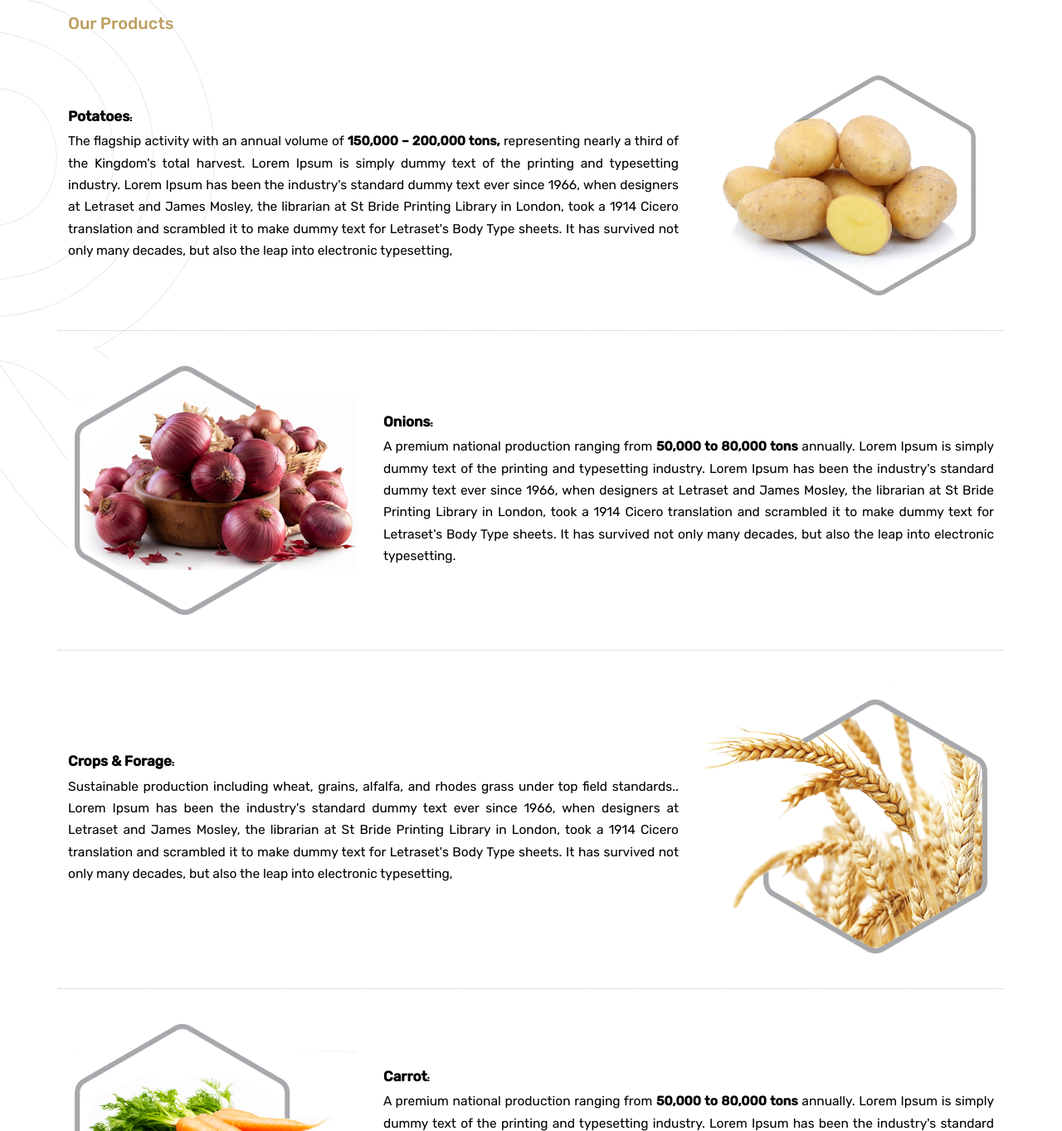
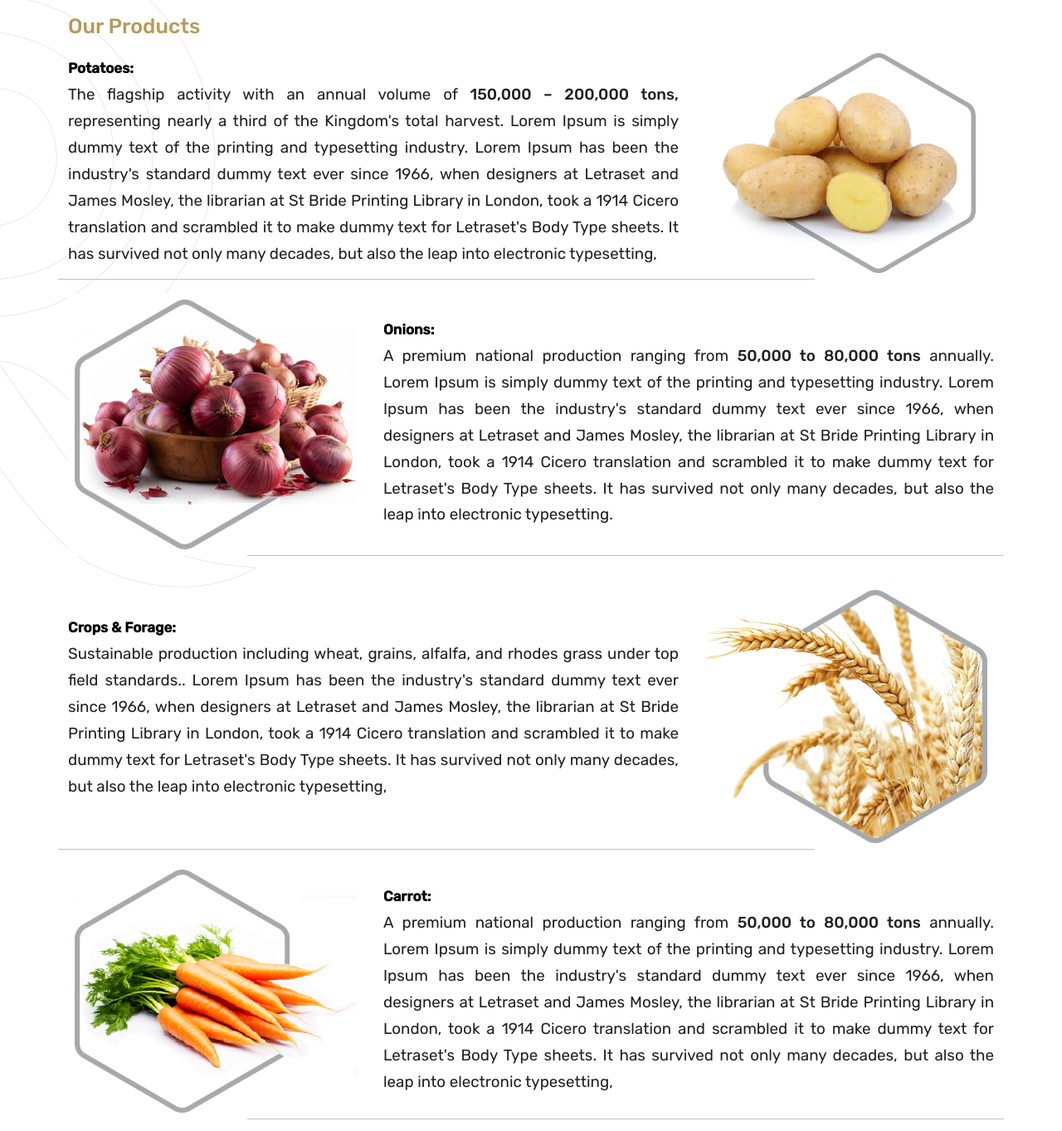
Before and after one commit to nikhilroy2/rasmco-website, a plain HTML site: page subpage.html in a window 1280 px wide. Shown: the part 1437-2800 px from the top of the page at 83% size. Drawn offline with nearby package versions, Linux system fonts and the light colour scheme.

Commit message:
update subpage

```diff
--- a/style.css
+++ b/style.css
@@ -1376,7 +1376,7 @@ html[dir="rtl"] .sector-item.is-visible.active {
 }
 
 .read-more-link {
-  color: var(--black);
+  /* color: var(--black); */
   font-size: 18.75px;
   font-weight: 300;
   line-height: 22.5px;
@@ -1388,11 +1388,12 @@ html[dir="rtl"] .sector-item.is-visible.active {
 .sector-item:hover .read-more-link,
 .sector-item:focus-within .read-more-link,
 .sector-item.active .read-more-link {
-  transform: translateX(4px);
+  /* transform: translateX(4px); */
 }
 
 .read-more-link:hover {
-  color: #000000;
+  /* color: #000000; */
+  text-decoration: underline;
 }
 
 .read-more-link.is-disabled {
--- a/subpage.css
+++ b/subpage.css
@@ -63,7 +63,7 @@ body {
 .sector-detail-heading,
 .products-title,
 .product-name {
-  font-family: "GESSText", "GESSTwo", var(--font);
+  font-family: var(--font), "GESSText", "GESSTwo", ;
 }
 
 /* ---------------- Page banner (short hero for inner pages) --------------- */
@@ -204,21 +204,21 @@ body {
 }
 
 .sector-detail-heading {
-  font-size: 26px;
-  font-weight: 600;
+  font-size: 29.17px;
+  font-weight: 500;
   margin-bottom: 14px;
   color: var(--white);
 }
 
 .sector-detail-copy {
-  font-size: 16.5px;
+  font-size: 18.5px;
   font-weight: 300;
   line-height: 1.65;
   margin: 0;
 }
 
 .sector-detail-copy strong {
-  font-weight: 700;
+  font-weight: 500;
 }
 
 /* ---------------- Product list section ---------------- */
@@ -244,8 +244,8 @@ body {
 }
 
 .products-subtitle {
-  color: var(--gold);
-  font-size: 20px;
+  color: #b7995a;
+  font-size: 25px;
   font-weight: 500;
   margin-bottom: 6px;
   position: relative;
@@ -256,10 +256,28 @@ body {
   position: relative;
   z-index: 1;
   padding: 34px 0;
+
+  @media (min-width: 1200px) {
+    padding: 0;
+  }
 }
 
-.product-row:not(:last-of-type) {
-  border-bottom: 1px dotted #c2c2c2;
+.product-row::after {
+  content: '';
+  position: absolute;
+  bottom: 0;
+  pointer-events: none;
+  width: 80%;
+  height: 1px;
+  background: #c2c2c2;
+}
+
+.product-row:nth-child(odd)::after {
+  left: 0;
+}
+
+.product-row:nth-child(even)::after {
+  right: 0;
 }
 
 .product-name {
@@ -269,15 +287,16 @@ body {
 }
 
 .product-copy {
-  font-size: 15.5px;
+  font-size: 18.75px;
   font-weight: 300;
   line-height: 1.7;
   text-align: justify;
   margin: 0;
+  color: #231f20;
 }
 
 .product-copy strong {
-  font-weight: 600;
+  font-weight: 500;
 }
 
 .product-hex {
@@ -297,7 +316,8 @@ body {
 .product-hex img {
   width: 100%;
   height: 100%;
-  object-fit: cover;
+  /* object-fit: cover; */
+  max-width: auto;
 }
 
 @media (max-width: 991.98px) {
@@ -306,7 +326,7 @@ body {
   }
 
   .product-hex {
-    max-width: 190px;
+    /* max-width: 190px; */
     margin-bottom: 24px;
   }
 
@@ -325,6 +345,10 @@ body {
 }
 
 @media (max-width: 767.98px) {
+  .product-hex {
+    max-width: 300px;
+  }
+
   .sector-detail-band .col-auto {
     margin: 0 auto 20px;
   }
@@ -360,5 +384,10 @@ body {
   height: 100%;
   overflow: hidden;
   line-height: 0;
-  background: url(./images/hero_shape_subpage.png) center / auto no-repeat
+  background: url(./images/hero_shape_subpage.png) center / contain no-repeat;
+
+  @media (min-width: 992px) {
+    background: url(./images/hero_shape_subpage.png) center / auto no-repeat;
+
+  }
 }
--- a/subpage.html
+++ b/subpage.html
@@ -30,7 +30,8 @@
     <div class="hero_shape"></div>
 
     <header class="hero-header">
-      <div class="container hero-topbar d-flex justify-content-end align-items-center">
+      <div
+        class="container hero-topbar d-flex justify-content-center mb-4 mb-md-0 justify-content-md-end align-items-center">
         <div class="social-links d-flex align-items-center">
           <a href="#" aria-label="Facebook" class="social-link">
             <svg viewBox="0 0 24 24" width="14" height="14" fill="currentColor">
@@ -167,8 +168,9 @@
       <p class="products-subtitle">Our Products</p>
 
       <!-- Potatoes -->
-      <div class="product-row row align-items-center g-4">
-        <div class="col-md-8 order-md-1">
+      <div class="product-row row align-items-center g-4 pt-0 mb-3">
+        <div class="col-md-6 col-xl-8 order-2 order-md-1">
+
           <h3 class="product-name">Potatoes:</h3>
           <p class="product-copy">
             The flagship activity with an annual volume of <strong>150,000 – 200,000 tons,</strong> representing
@@ -179,7 +181,7 @@
             not only many decades, but also the leap into electronic typesetting,
           </p>
         </div>
-        <div class="col-md-4 order-md-2">
+        <div class="col-md-6 col-xl-4 order-1 order-md-2">
           <div class="product-hex">
             <img src="images/products/potato_shape.png" alt="RASMCO Potatoes" />
           </div>
@@ -187,13 +189,13 @@
       </div>
 
       <!-- Onions -->
-      <div class="product-row row align-items-center g-4">
-        <div class="col-md-4 order-md-1">
+      <div class="product-row row align-items-center g-4 mb-3">
+        <div class="col-md-6 col-xl-4 order-md-1">
           <div class="product-hex">
             <img src="images/products/onion_shape.png" alt="RASMCO Onions" />
           </div>
         </div>
-        <div class="col-md-8 order-md-2">
+        <div class="col-md-6 col-xl-8 order-md-2">
           <h3 class="product-name">Onions:</h3>
           <p class="product-copy">
             A premium national production ranging from <strong>50,000 to 80,000 tons</strong> annually. Lorem Ipsum
@@ -207,8 +209,8 @@
       </div>
 
       <!-- Crops & Forage -->
-      <div class="product-row row align-items-center g-4">
-        <div class="col-md-8 order-md-1">
+      <div class="product-row row align-items-center g-4 mb-3">
+        <div class="col-md-6 col-xl-8 order-2 order-md-1">
           <h3 class="product-name">Crops & Forage:</h3>
           <p class="product-copy">
             Sustainable production including wheat, grains, alfalfa, and rhodes grass under top field standards..
@@ -218,7 +220,7 @@
             but also the leap into electronic typesetting,
           </p>
         </div>
-        <div class="col-md-4 order-md-2">
+        <div class="col-md-6 col-xl-4 order-1 order-md-2">
           <div class="product-hex">
             <img src="images/products/crops_shape.png" alt="RASMCO Crops and Forage" />
           </div>
@@ -226,13 +228,13 @@
       </div>
 
       <!-- Carrot -->
-      <div class="product-row row align-items-center g-4">
-        <div class="col-md-4 order-md-1">
+      <div class="product-row row align-items-center g-4 mb-3">
+        <div class="col-md-6 col-xl-4 order-md-1">
           <div class="product-hex">
             <img src="images/products/carrot_shape.png" alt="RASMCO Carrot" />
           </div>
         </div>
-        <div class="col-md-8 order-md-2">
+        <div class="col-md-6 col-xl-8 order-md-2">
           <h3 class="product-name">Carrot:</h3>
           <p class="product-copy">
             A premium national production ranging from <strong>50,000 to 80,000 tons</strong> annually. Lorem Ipsum
@@ -246,8 +248,8 @@
       </div>
 
       <!-- Parsley -->
-      <div class="product-row row align-items-center g-4">
-        <div class="col-md-8 order-md-1">
+      <div class="product-row row align-items-center g-4 mb-3">
+        <div class="col-md-6 col-xl-8 order-2 order-md-1">
           <h3 class="product-name">Parsley:</h3>
           <p class="product-copy">
             Sustainable production including wheat, grains, alfalfa, and rhodes grass under top field standards..
@@ -256,7 +258,7 @@
             scrambled it to make dummy text for Letraset's Body Type sheets.
           </p>
         </div>
-        <div class="col-md-4 order-md-2">
+        <div class="col-md-6 col-xl-4 order-1 order-md-2">
           <div class="product-hex">
             <img src="images/products/parsley_shape.png" alt="RASMCO Parsley" />
           </div>
@@ -271,7 +273,7 @@
   <!-- ============================================================ -->
   <footer class="site-footer" id="contact">
     <div class="container text-center">
-      <img src="images/logo-footer.png" alt="RASMCO GROUP" class="footer-logo" />
+      <a href="/"><img src="images/logo-footer.png" alt="RASMCO GROUP" class="footer-logo" /></a>
       <p class="footer-about" data-i18n="footerAbout">
         RASMCO Group is a leading economic ecosystem in the Kingdom, driving strategic integration across three sectors:
         Agriculture, Industry, and Real Estate. In alignment with Saudi Vision 2030, the Group manages massive
```
Also changed, not shown: index.html (+2 -2 lines).
